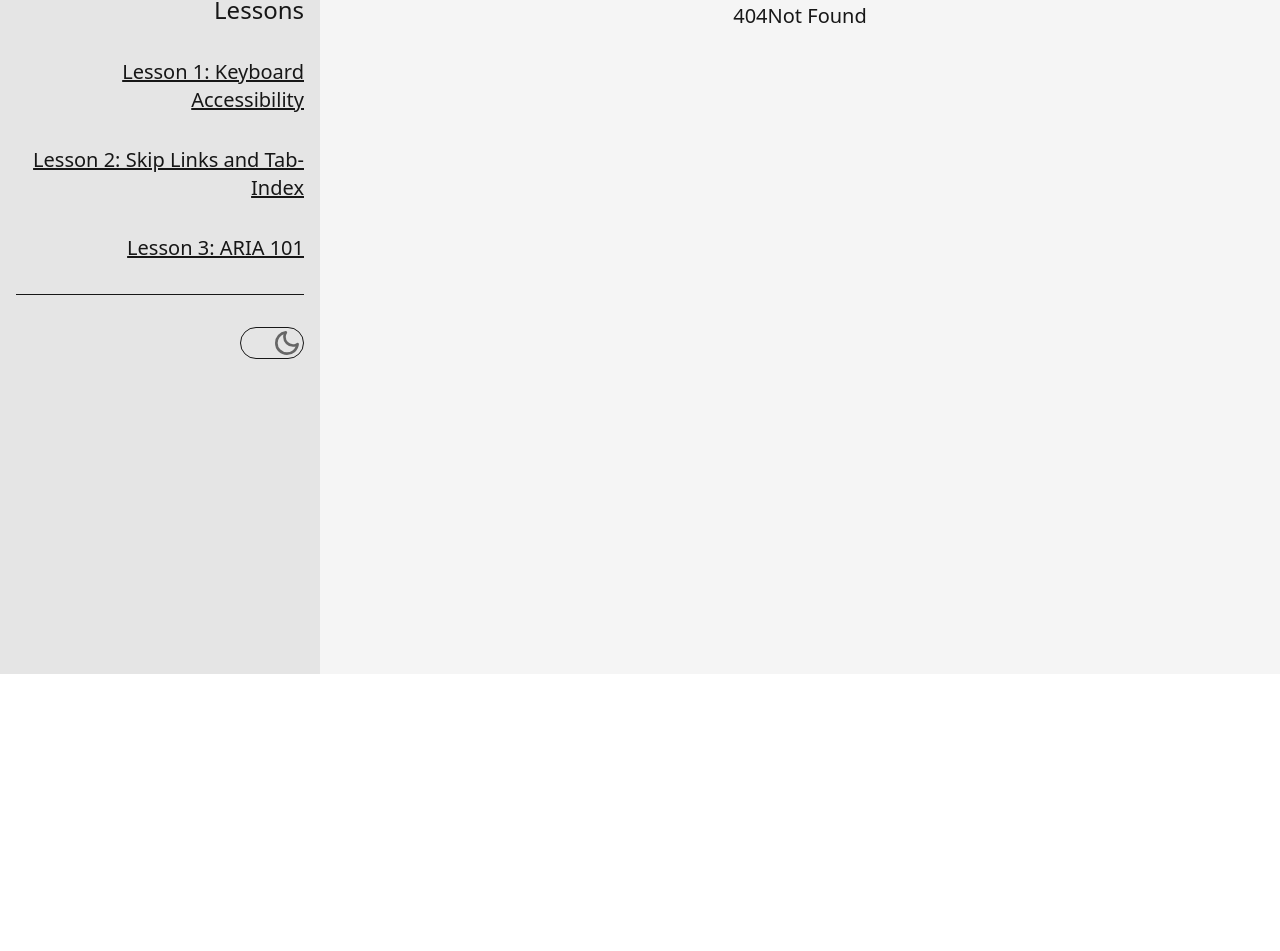
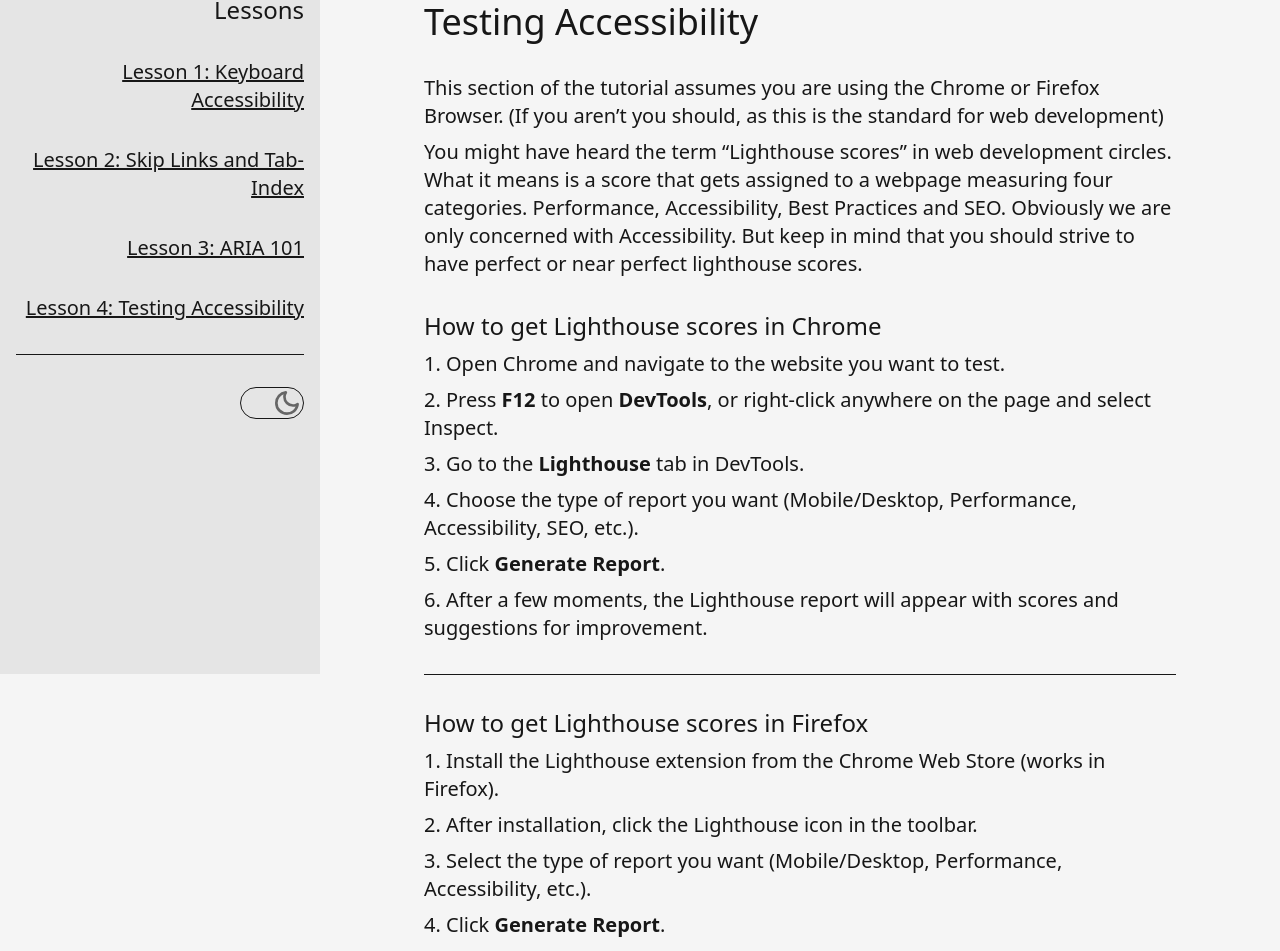
Before and after one commit to joayo13/w3bdojo, a SvelteKit app: page /lessons/lesson-4 in a window 1280 px wide. Before the commit this address had no page. Shown: the part 126-1077 px from the top of the page. Before the commit the page ends 800 px from the top, so only its background shows below. Built offline with nearby package versions, Linux system fonts and the light colour scheme.

Commit message:
all lessons complete

```diff
--- a/src/components/LessonLink.svelte
+++ b/src/components/LessonLink.svelte
@@ -2,4 +2,4 @@
 	let { text, href } = $props();
 </script>
 
-<a {href} class="mt-8 block text-2xl">{text}</a>
+<a {href} class="py-8 block text-2xl">{text}</a>
--- a/src/routes/+layout.svelte
+++ b/src/routes/+layout.svelte
@@ -63,6 +63,9 @@
 		<li>
 			<a href="/lessons/lesson-3">Lesson 3: ARIA 101</a>
 		</li>
+		<li>
+			<a href="/lessons/lesson-4">Lesson 4: Testing Accessibility</a>
+		</li>
 		<div class="h-px w-full bg-neutral-900 dark:bg-neutral-200"></div>
 		<button
 			onclick={toggleDarkMode}
@@ -111,6 +114,9 @@
 			<li>
 				<a href="/lessons/lesson-3">Lesson 3: ARIA 101</a>
 			</li>
+			<li>
+				<a href="/lessons/lesson-4">Lesson 4: Testing Accessibility</a>
+			</li>
 			<div class="h-px w-full bg-neutral-900 dark:bg-neutral-200"></div>
 			<button
 				onclick={toggleDarkMode}
--- /dev/null
+++ b/src/routes/lessons/lesson-4/+page.svelte
@@ -0,0 +1,109 @@
+<script>
+	import LessonLink from '../../../components/LessonLink.svelte';
+	import Quiz from '../../../components/Quiz.svelte';
+	import RadioGroup from '../../../components/RadioGroup.svelte';
+	let isSubmitted = $state(false);
+</script>
+
+<h1 class="text-4xl">Testing Accessibility</h1>
+<p class="mt-8">
+	This section of the tutorial assumes you are using the Chrome or Firefox Browser. (If you aren’t
+	you should, as this is the standard for web development)
+</p>
+<p class="mt-2">
+	You might have heard the term “Lighthouse scores” in web development circles. What it means is a
+	score that gets assigned to a webpage measuring four categories. Performance, Accessibility, Best
+	Practices and SEO. Obviously we are only concerned with Accessibility. But keep in mind that you
+	should strive to have perfect or near perfect lighthouse scores.
+</p>
+<h2 class="mt-8 text-2xl">How to get Lighthouse scores in Chrome</h2>
+<ol class="mt-2 flex flex-col gap-2">
+	<li>
+		<h4>1. Open Chrome and navigate to the website you want to test.</h4>
+	</li>
+	<li>
+		<h4>
+			2. Press <strong>F12</strong> to open <strong>DevTools</strong>, or right-click anywhere on
+			the page and select Inspect.
+		</h4>
+	</li>
+	<li>
+		<h4>3. Go to the <strong>Lighthouse</strong> tab in DevTools.</h4>
+	</li>
+	<li>
+		<h4>
+			4. Choose the type of report you want (Mobile/Desktop, Performance, Accessibility, SEO, etc.).
+		</h4>
+	</li>
+	<li>
+		<h4>5. Click <strong>Generate Report</strong>.</h4>
+	</li>
+	<li>
+		<h4>
+			6. After a few moments, the Lighthouse report will appear with scores and suggestions for
+			improvement.
+		</h4>
+	</li>
+</ol>
+<div class="mt-8 h-px w-full bg-neutral-900 dark:bg-neutral-200"></div>
+<h2 class="mt-8 text-2xl">How to get Lighthouse scores in Firefox</h2>
+<ol class="mt-2 flex flex-col gap-2">
+	<li>
+		<h4>1. Install the Lighthouse extension from the Chrome Web Store (works in Firefox).</h4>
+	</li>
+	<li>
+		<h4>2. After installation, click the Lighthouse icon in the toolbar.</h4>
+	</li>
+	<li>
+		<h4>
+			3. Select the type of report you want (Mobile/Desktop, Performance, Accessibility, etc.).
+		</h4>
+	</li>
+	<li>
+		<h4>4. Click <strong>Generate Report</strong>.</h4>
+	</li>
+	<li>
+		<h4>5. The report will show up in a new tab with scores and improvement tips.</h4>
+	</li>
+</ol>
+
+<p class="mt-8">
+	Great, now that will be a tool you can take with you and make great use of in the future. Another
+	great tool to have is a screen reader, so you can personally test how a screen reader will behave
+	on your website. The two screen readers we’ll recommend are NVDA and JAWS, both of which are free
+	and open source! We won’t cover installation steps and how to use them, as you can find that
+	information for your screen reader on their respective websites.
+</p>
+<Quiz bind:isSubmitted
+	><RadioGroup
+		name="What is are the four categories measured by Lighthouse scores?"
+		options={[
+			'Responsiveness, Accessibility, SEO and Design',
+			'Performance, Style, Accessibility and SEO',
+			'Accessibility, Performace, SEO, Responsiveness',
+			'Performance, Accessibility, Best Practices and SEO'
+		]}
+		correctAnswer="Performance, Accessibility, Best Practices and SEO"
+		{isSubmitted}
+	/>
+	<RadioGroup
+		name="What are the recommended free screen readers?"
+		options={[
+			'NVIDIA and WAWS',
+			'NVDA and JAWS',
+			'WNBA and NBA',
+			'All of the above'
+		]}
+		correctAnswer="NVDA and JAWS"
+		{isSubmitted}
+	/>
+	<RadioGroup
+		name="Why did you complete this tutorial?"
+		options={[
+			'Because I am awesome.',
+		]}
+		correctAnswer="Because I am awesome."
+		{isSubmitted}
+	/>
+</Quiz>
+<LessonLink href="/lessons/lesson-5" text="Start Lesson 5" />
--- /dev/null
+++ b/src/routes/lessons/lesson-5/+page.svelte
@@ -0,0 +1,12 @@
+<h1 class="text-4xl">Finale</h1>
+<p class="mt-8">
+	Good job for making it to the end. Hopefully you found the tutorial easy to take in and learned a
+	few things. Check out MDN docs on Aria if you want to get into the less essential details of Aria,
+	and check out WCAG to get a more in depth-overview of accessibility in general. These are both
+	great resources.
+</p>
+<p class="mt-2">
+	If you have suggestions, ideas, or would like to contribute in any way, feel free to submit a
+	proposal on the GitHub repository! The project is fully open source, and I welcome your input.
+</p>
+<a href="https://github.com/joayo13" class="mt-8 block">-joayo13</a>
```
Also changed, not shown: src/routes/lessons/lesson-3/+page.svelte (+23 -8 lines).
